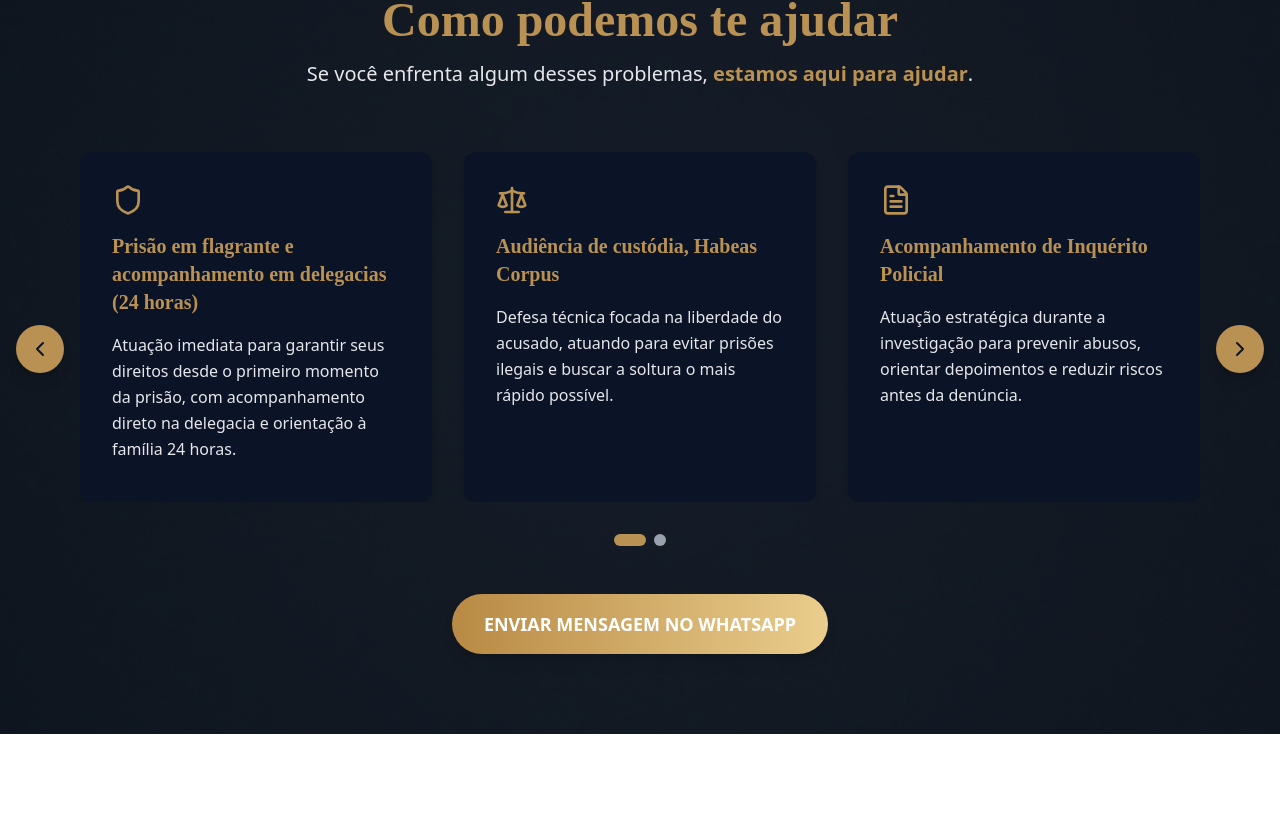
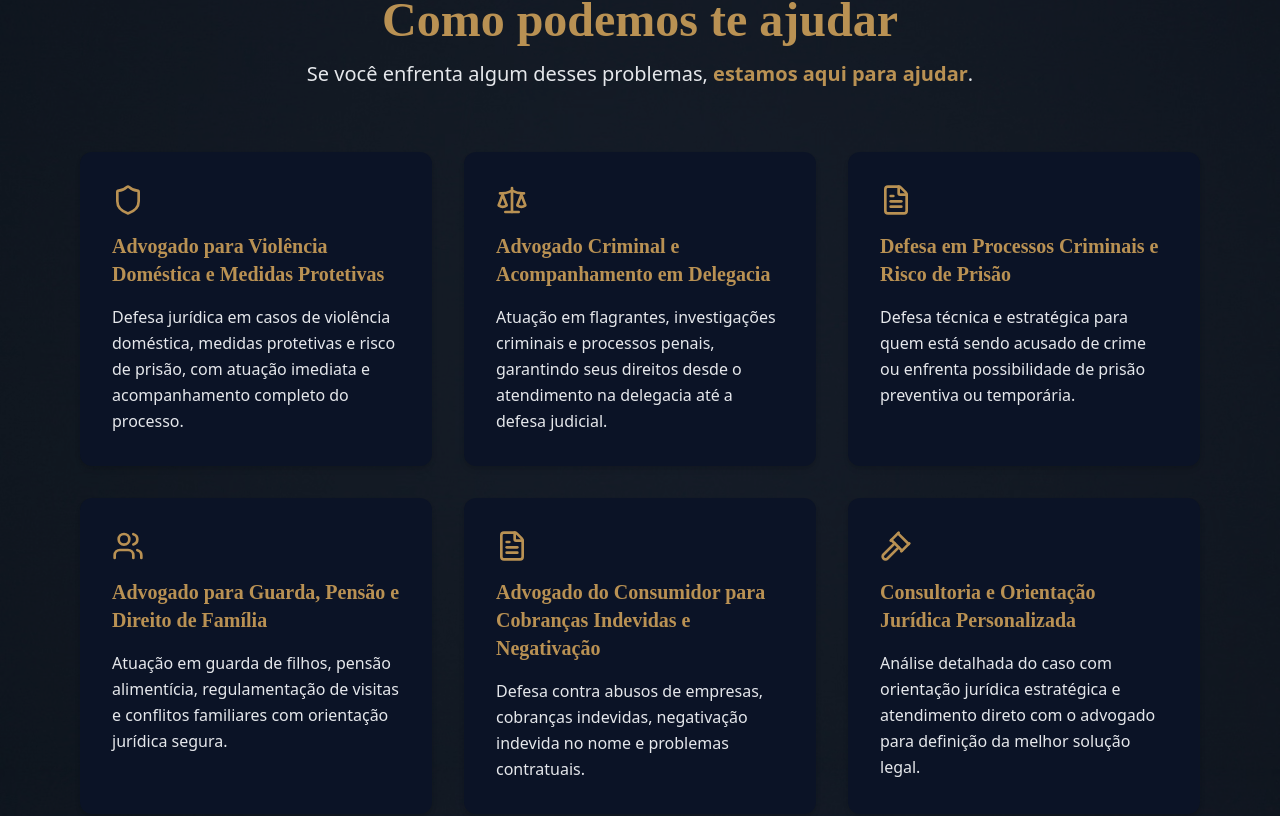
Before and after one commit to RR-LEAL/landing-page-boa-nova, a Next.js app: page / in a window 1280 px wide. Shown: the part 844-1660 px from the top of the page. Built offline with nearby package versions, Linux system fonts and the light colour scheme.

Commit message:
feat: update breakpoints in globals.css, refactor Carousel component for viewport handling, and revise service titles and descriptions in landing data

```diff
--- a/src/app/globals.css
+++ b/src/app/globals.css
@@ -11,12 +11,12 @@
   --background-bn-gold-gradient: linear-gradient(to right, #B88A44, #EACD8C, #B88A44);
 
   --breakpoint-sm: 375px;
-  --breakpoint-md: 768px;
-  --breakpoint-lg: 62rem;
-  --breakpoint-xl: 64rem;
-  --breakpoint-2xl: 90rem;
-  --breakpoint-3xl: 120rem;
-  --breakpoint-4xl: 160rem;
+  --breakpoint-md: 576px;
+  --breakpoint-lg: 768px;
+  --breakpoint-xl: 992px;
+  --breakpoint-2xl: 1200px;
+  --breakpoint-3xl: 1920px;
+  --breakpoint-4xl: 2560px;
 }
 
 @utility bg-bn-gold-gradient {
--- a/src/components/sections/Benefits.tsx
+++ b/src/components/sections/Benefits.tsx
@@ -5,7 +5,6 @@ import { Phone } from 'lucide-react';
 import { Container } from '@/components/ui/Container';
 import { Button } from '@/components/ui/Button';
 import { Section } from '@/components/ui/Section';
-import { Carousel } from '@/components/ui/Carousel';
 import { services } from '@/data/landing';
 import { IconComponent } from '@/components/ui/IconComponent';
 import { getWhatsAppLink, WHATSAPP_NUMBER } from '@/lib/whatsapp';
@@ -23,7 +22,7 @@ export const Benefits: React.FC = () => {
           </p>
         </div>
 
-        <Carousel itemsPerView={{ mobile: 1, desktop: 3 }} showIndicators>
+        <div className="grid grid-cols-1 md:grid-cols-2 lg:grid-cols-3 gap-6 lg:gap-8">
           {services.map((service, index) => (
             <div
               key={index}
@@ -40,7 +39,7 @@ export const Benefits: React.FC = () => {
               </p>
             </div>
           ))}
-        </Carousel>
+        </div>
 
         <div className="text-center mt-12">
           <a
--- a/src/components/ui/Carousel.tsx
+++ b/src/components/ui/Carousel.tsx
@@ -7,6 +7,7 @@ interface CarouselProps {
   children: React.ReactNode[];
   itemsPerView?: {
     mobile: number;
+    tablet: number;
     desktop: number;
   };
   showIndicators?: boolean;
@@ -16,26 +17,33 @@ interface CarouselProps {
 
 export const Carousel: React.FC<CarouselProps> = ({
   children,
-  itemsPerView = { mobile: 1, desktop: 3 },
+  itemsPerView = { mobile: 1, tablet: 2, desktop: 3 },
   showIndicators = true,
   autoPlay = false,
   autoPlayInterval = 5000,
 }) => {
   const [currentIndex, setCurrentIndex] = useState(0);
-  const [isMobile, setIsMobile] = useState(false);
+  const [viewportType, setViewportType] = useState<'mobile' | 'tablet' | 'desktop'>('desktop');
 
   useEffect(() => {
-    const checkMobile = () => {
-      setIsMobile(window.innerWidth < 768);
+    const checkViewport = () => {
+      const width = window.innerWidth;
+      if (width < 768) {
+        setViewportType('mobile');
+      } else if (width < 1024) {
+        setViewportType('tablet');
+      } else {
+        setViewportType('desktop');
+      }
     };
 
-    checkMobile();
-    window.addEventListener('resize', checkMobile);
+    checkViewport();
+    window.addEventListener('resize', checkViewport);
 
-    return () => window.removeEventListener('resize', checkMobile);
+    return () => window.removeEventListener('resize', checkViewport);
   }, []);
 
-  const cardsPerView = isMobile ? itemsPerView.mobile : itemsPerView.desktop;
+  const cardsPerView = itemsPerView[viewportType];
   const totalSlides = Math.ceil(children.length / cardsPerView);
 
   const nextSlide = () => {
@@ -59,25 +67,29 @@ export const Carousel: React.FC<CarouselProps> = ({
   );
 
   return (
-    <div className="relative">
+    <div className="relative px-2 sm:px-0">
       {/* Botão Anterior */}
       <button
         onClick={prevSlide}
-        className={`absolute top-1/2 -translate-y-1/2 z-10 transition-all ${
-          isMobile
-            ? '-left-4 text-bn-gold-dark p-2'
-            : '-left-4 md:-left-16 bg-bn-gold-dark hover:bg-bn-gold-hover text-bn-black p-3 rounded-full shadow-lg'
-        }`}
+        className="absolute top-1/2 -translate-y-1/2 z-10 transition-all -left-8 text-bn-gold-dark p-2 xl:-left-4 2xl:-left-16 xl:bg-bn-gold-dark xl:hover:bg-bn-gold-hover xl:text-bn-black xl:rounded-full xl:shadow-lg"
         aria-label="Item anterior"
       >
-        <ChevronLeft className="w-6 h-6" />
+        <ChevronLeft className="w-8 h-8" />
       </button>
 
       {/* Conteúdo do Carrossel */}
-      <div className="overflow-hidden">
-        <div className={`grid gap-4 md:gap-8 ${isMobile ? 'grid-cols-1 px-8' : 'md:grid-cols-3'}`}>
+      <div className="overflow-hidden px-14 sm:px-4 lg:px-4 2xl:px-0">
+        <div className={`grid gap-4 lg:gap-8 ${
+          viewportType === 'mobile' ? 'grid-cols-1' :
+          viewportType === 'tablet' ? 'grid-cols-2' :
+          'grid-cols-3'
+        }`}>
           {visibleItems.map((child, index) => (
-            <div key={currentIndex * cardsPerView + index} className="flex flex-col h-full min-h-[400px] md:min-h-[350px]">
+            <div key={currentIndex * cardsPerView + index} className={`flex flex-col h-full ${
+              viewportType === 'mobile' ? 'min-h-[400px]' :
+              viewportType === 'tablet' ? 'min-h-[350px]' :
+              'min-h-[400px]'
+            }`}>
               {child}
             </div>
           ))}
@@ -87,14 +99,10 @@ export const Carousel: React.FC<CarouselProps> = ({
       {/* Botão Próximo */}
       <button
         onClick={nextSlide}
-        className={`absolute top-1/2 -translate-y-1/2 z-10 transition-all ${
-          isMobile
-            ? '-right-4 text-bn-gold-dark p-2'
-            : '-right-4 md:-right-16 bg-bn-gold-dark hover:bg-bn-gold-hover text-bn-black p-3 rounded-full shadow-lg'
-        }`}
+        className="absolute top-1/2 -translate-y-1/2 z-10 transition-all -right-8 text-bn-gold-dark p-2 xl:-right-4 2xl:-right-16 xl:bg-bn-gold-dark xl:hover:bg-bn-gold-hover xl:text-bn-black xl:rounded-full xl:shadow-lg"
         aria-label="Próximo item"
       >
-        <ChevronRight className="w-6 h-6" />
+        <ChevronRight className="w-8 h-8" />
       </button>
 
       {/* Indicadores de páginas */}
--- a/src/data/landing.ts
+++ b/src/data/landing.ts
@@ -8,41 +8,41 @@ export const contactInfo: ContactInfo = {
 };
 
 export const services: Service[] = [
-  {
+    {
     icon: Shield,
-    title: "Prisão em flagrante e acompanhamento em delegacias (24 horas)",
+    title: "Advogado para Violência Doméstica e Medidas Protetivas",
     description:
-      "Atuação imediata para garantir seus direitos desde o primeiro momento da prisão, com acompanhamento direto na delegacia e orientação à família 24 horas.",
+      "Defesa jurídica em casos de violência doméstica, medidas protetivas e risco de prisão, com atuação imediata e acompanhamento completo do processo.",
   },
   {
     icon: Scale,
-    title: "Audiência de custódia, Habeas Corpus",
+    title: "Advogado Criminal e Acompanhamento em Delegacia",
     description:
-      "Defesa técnica focada na liberdade do acusado, atuando para evitar prisões ilegais e buscar a soltura o mais rápido possível.",
+      "Atuação em flagrantes, investigações criminais e processos penais, garantindo seus direitos desde o atendimento na delegacia até a defesa judicial.",
   },
   {
     icon: FileText,
-    title: "Acompanhamento de Inquérito Policial",
+    title: "Defesa em Processos Criminais e Risco de Prisão",
     description:
-      "Atuação estratégica durante a investigação para prevenir abusos, orientar depoimentos e reduzir riscos antes da denúncia.",
+      "Defesa técnica e estratégica para quem está sendo acusado de crime ou enfrenta possibilidade de prisão preventiva ou temporária.",
   },
   {
     icon: Users,
-    title: "Juizado Especial Criminal (JECRIM)",
+    title: "Advogado para Guarda, Pensão e Direito de Família",
     description:
-      "Defesa em crimes de menor potencial ofensivo, buscando soluções rápidas, acordos legais e a redução de impactos na vida do cliente.",
+      "Atuação em guarda de filhos, pensão alimentícia, regulamentação de visitas e conflitos familiares com orientação jurídica segura.",
   },
   {
     icon: FileText,
-    title: "Acompanhamento processual",
+    title: "Advogado do Consumidor para Cobranças Indevidas e Negativação",
     description:
-      "Monitoramento constante do processo criminal, com defesa ativa em todas as fases e comunicação clara sobre cada andamento.",
+      "Defesa contra abusos de empresas, cobranças indevidas, negativação indevida no nome e problemas contratuais.",
   },
   {
     icon: Gavel,
-    title: "Execução Penal e Tribunal do Júri",
+    title: "Consultoria e Orientação Jurídica Personalizada",
     description:
-      "Atuação na fase de cumprimento da pena e em crimes contra a vida, com defesa técnica no Júri e estratégias para progressão e benefícios legais.",
+      "Análise detalhada do caso com orientação jurídica estratégica e atendimento direto com o advogado para definição da melhor solução legal.",
   },
 ];
 
```
